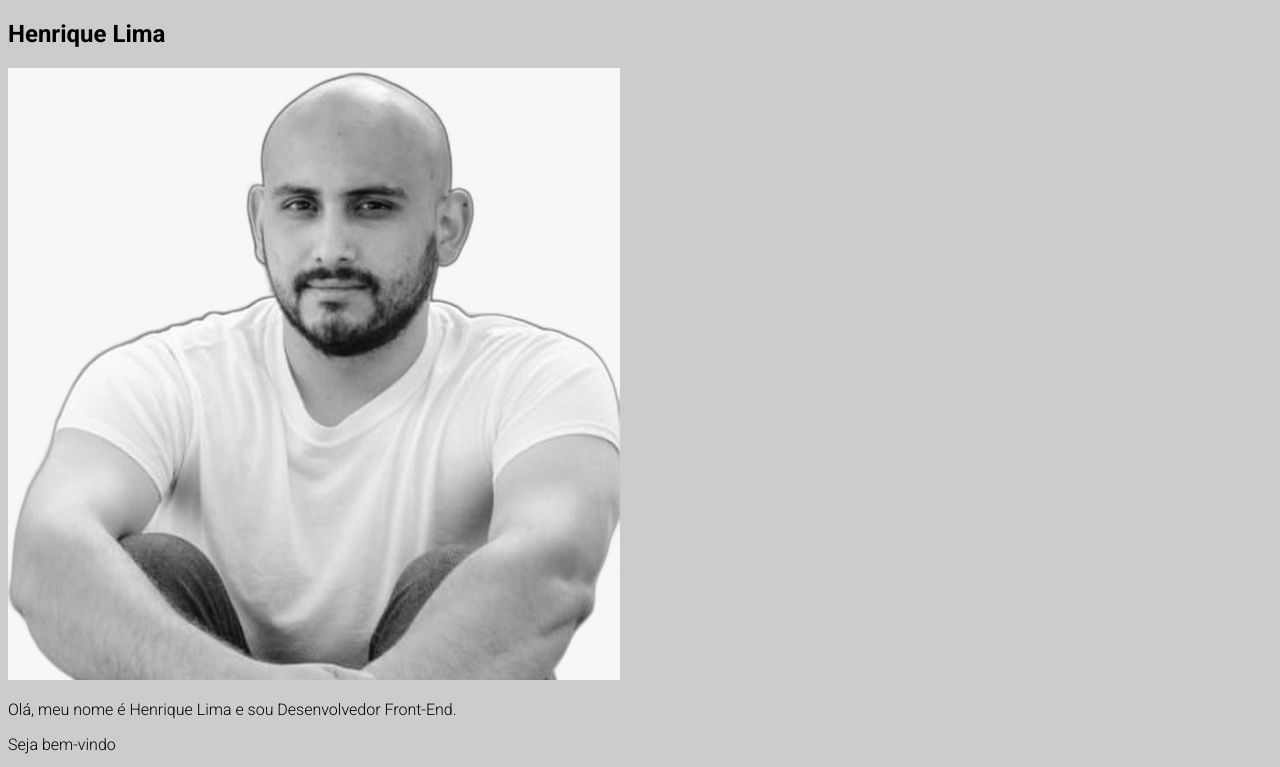
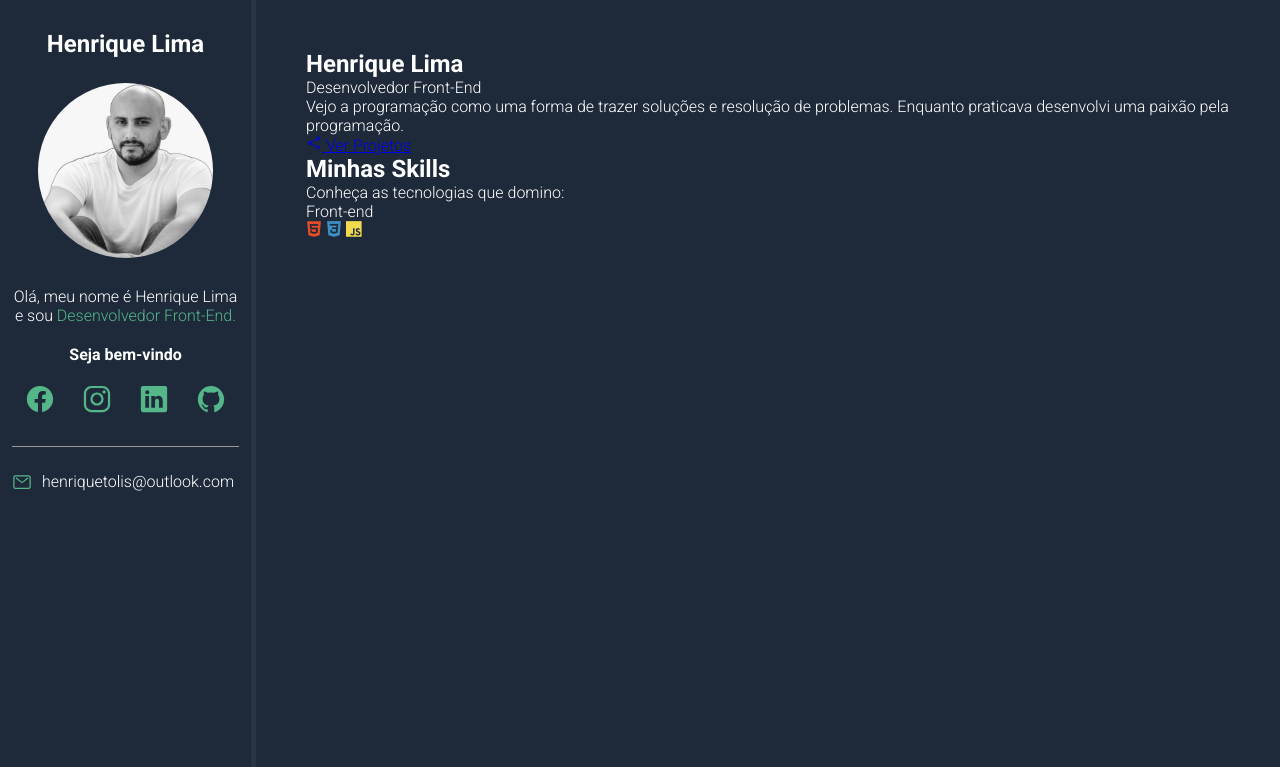
Before and after one commit to HenriquTo/henriqueto.github.io, a plain HTML site: page index.html in a window 1280 px wide. Shown: the top 767 px of the page. Drawn offline with nearby package versions, Linux system fonts and the light colour scheme.

Commit message:
Atualização de HTML e CSS
Alteração do HTML: colocado os links com acessos para as redes sociais.
Alteração do CSS: feito a estilização da parte aside da pagina.

```diff
--- a/css/styles.css
+++ b/css/styles.css
@@ -1,7 +1,107 @@
+/* Reset */
 *{
-    background: #ccc;
+    padding: 0;
+    margin: 0;
     font-family: 'Roboto', sans-serif;
+    box-sizing: border-box;
 }
-#icons{
-    color: rgb(204, 24, 24);
+
+/* Variables*/
+:root {
+    --main-color: #54b689;
+    --main-text-color: #fff;
+    --border-color: #999;
+    --bio-bg-color: #1e2a3a;
+    --bio-border-color: #293544;
+    --about-bg-color: #111821;
 }
+
+/* General */
+.highlight{
+    color: var(--main-color);
+}
+
+/* Container */
+#container{
+    display: flex;
+    flex-direction: row;
+    color: var(--main-text-color);
+}
+
+#bio-container{
+    flex: 1 1 20%;
+    min-height: 100vh;
+    background-color: var(--bio-bg-color);
+    text-align: center;
+    padding: 30px 12px;
+    border-right: 5px solid var(--bio-border-color);
+}
+
+#about-container{
+    flex: 1 1 80%;
+    height: 100vh;
+    background-color: var(--bio-bg-color);
+    padding: 50px;
+}
+
+/* Bio Container */
+#bio-container h2 {
+    margin-bottom: 25px;
+}
+
+#bio-container p {
+    margin-bottom: 20px;
+}
+
+#bio-container #welcome-text {
+    font-weight: bold;
+}
+
+#bio-image {
+    width: 175px;
+    height: 175px;
+    border-radius: 50%;
+    margin-bottom: 25px;
+}
+
+#social-container {
+    display: flex;
+    justify-content: center;
+    list-style: none;
+    border-bottom: 1px solid var(--border-color);
+    margin-bottom: 25px;
+    padding-bottom: 25px;
+}
+
+#social-container li {
+    flex: 1 1 0;
+    max-width: 60px;
+}
+
+#social-container li a {
+    color: var(--main-color);
+    font-size: 30px;
+}
+
+#email-container {
+    display: flex;
+    justify-content: center;
+}
+
+#email-container ion-icon, #email-container a {
+    flex: 1 1 0;
+}
+
+#email-container a {
+    color: var(--main-text-color);
+    text-decoration: none;
+    max-width: 225px;
+}
+
+#email-container ion-icon {
+    color: var(--main-color);
+    font-size: 20px;
+    margin-right: 5px;
+    max-width: 20px;
+
+}
--- a/index.html
+++ b/index.html
@@ -18,14 +18,14 @@
     <main id="container">
         <aside id="bio-container">
             <h2>Henrique Lima</h2>
-            <img src="img/perfil.jpeg" alt="Henrique Lima">
+            <img id="bio-image" src="img/perfil.jpeg" alt="Henrique Lima">
             <p>Olá, meu nome é Henrique Lima e sou <span class="highlight">Desenvolvedor Front-End.</span></p>
             <p id="welcome-text">Seja bem-vindo</p>
             <ul id="social-container">
-                <li><a href="#" target="_blank"><ion-icon name="logo-facebook"></ion-icon></a></li>
-                <li><a href="#" target="_blank"><ion-icon name="logo-instagram"></ion-icon></a></li>
-                <li><a href="#" target="_blank"><ion-icon name="logo-linkedin"></ion-icon></a></li>
-                <li><a href="#" target="_blank"><ion-icon name="logo-github"></ion-icon></a></li>
+                <li><a href="https://web.facebook.com/henriquetolis" target="_blank"><ion-icon name="logo-facebook"></ion-icon></a></li>
+                <li><a href="https://www.instagram.com/henriquetollis/" target="_blank"><ion-icon name="logo-instagram"></ion-icon></a></li>
+                <li><a href="https://www.linkedin.com/in/henrique-alves-lima/" target="_blank"><ion-icon name="logo-linkedin"></ion-icon></a></li>
+                <li><a href="https://github.com/HenriquTo" target="_blank"><ion-icon name="logo-github"></ion-icon></a></li>
             </ul>
             <div id="email-container">
                 <ion-icon name="mail-outline"></ion-icon><a href="mailto:henriquetolis@outlook.com">henriquetolis@outlook.com</a>
```
